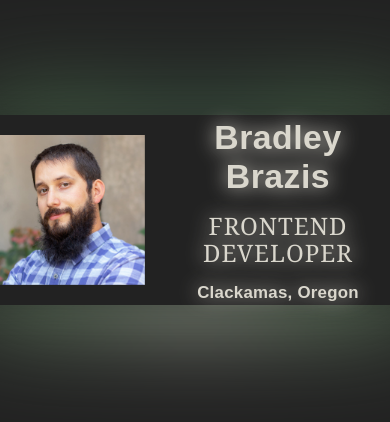
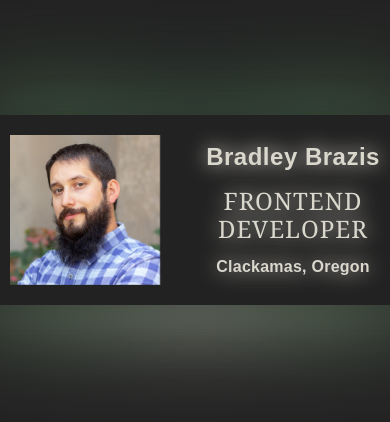
Before and after one commit to bbrazis/business-card, a website built with Vite: page index.html in a window 390 px wide. Shown: the part 212-634 px from the top of the page. Built offline with nearby package versions, Linux system fonts and the light colour scheme.

Commit message:
Update styles.css

```diff
--- a/styles.css
+++ b/styles.css
@@ -117,7 +117,7 @@ body {
     font-family: var(--body);
     letter-spacing: .5px;
     font-weight: 900;
-    font-size: clamp(1.5rem, 4vh, 5rem);
+    font-size: 1.5rem;
     margin: 0;
     color: var(--timberwolf);
     filter: drop-shadow(0 0 10px var(--timberwolf));
@@ -137,7 +137,7 @@ body {
 }
 
 .card > div h4 {
-    font-size: clamp(1rem, 2vh, 3rem);
+    font-size: 1rem;
     margin: 0;
     font-weight: 600;
     letter-spacing: .25px;
```
